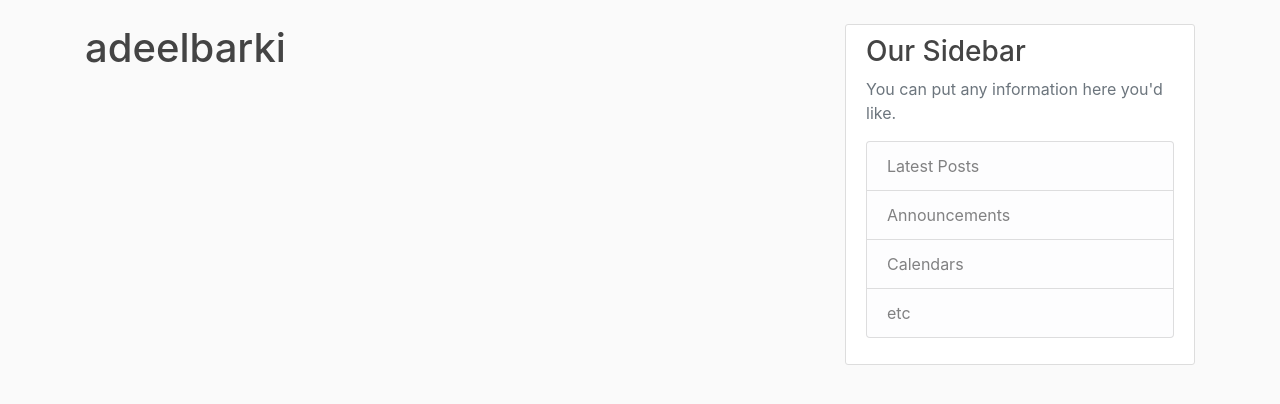
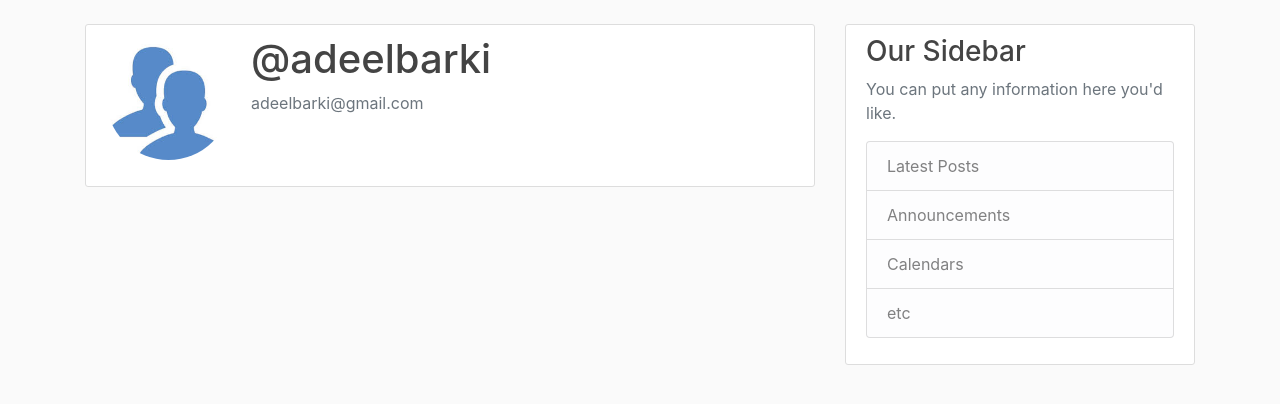
Before and after one commit to adeelbarki/flask_python_blog_application, a Flask app: page /account in a window 1280 px wide. Shown: the part 56-460 px from the top of the page. Run offline with Flask 2, Linux system fonts and the light colour scheme; a user stored in the database is signed in; some libraries are stand-ins or nearby versions.

Commit message:
Add basic account structure and default pic

```diff
--- a/blog/models.py
+++ b/blog/models.py
@@ -11,7 +11,7 @@ class User(db.Model, UserMixin):
     id = db.Column(db.Integer, primary_key=True)
     username = db.Column(db.String(20), unique=True, nullable=False)
     email = db.Column(db.String(120), unique=True, nullable=False)
-    image_file = db.Column(db.String(20), nullable=False, default='default.jpg')
+    image_file = db.Column(db.String(20), nullable=False, default='default.gif')
     password = db.Column(db.String(60), nullable=False)
     posts = db.relationship('Post', backref='author', lazy=True)
 
--- a/blog/routes.py
+++ b/blog/routes.py
@@ -71,4 +71,5 @@ def logout():
 @app.route('/account')
 @login_required
 def account():
-    return render_template('account.html', title='Account')
+    image_file = url_for('static', filename='profile_pics/' + current_user.image_file)
+    return render_template('account.html', title='Account', image_file=image_file)
--- a/blog/templates/account.html
+++ b/blog/templates/account.html
@@ -1,4 +1,12 @@
 {% extends "layout.html" %}
 {% block content %}
-    <h1>{{ current_user.username }}</h1>
+    <div class="content-section">
+        <div class="media">
+            <img class="rounded-circle account-img" src="{{image_file}}">
+            <div class="media-body">
+                <h2 class="account-heading">@{{ current_user.username }}</h2>
+                    <p class="text-secondary">{{ current_user.email }}</p>
+            </div>
+        </div>
+    </div>
 {% endblock content %}
```
Also changed, not shown: README.md, blog/static/profile_pics/default.jpg (added).
